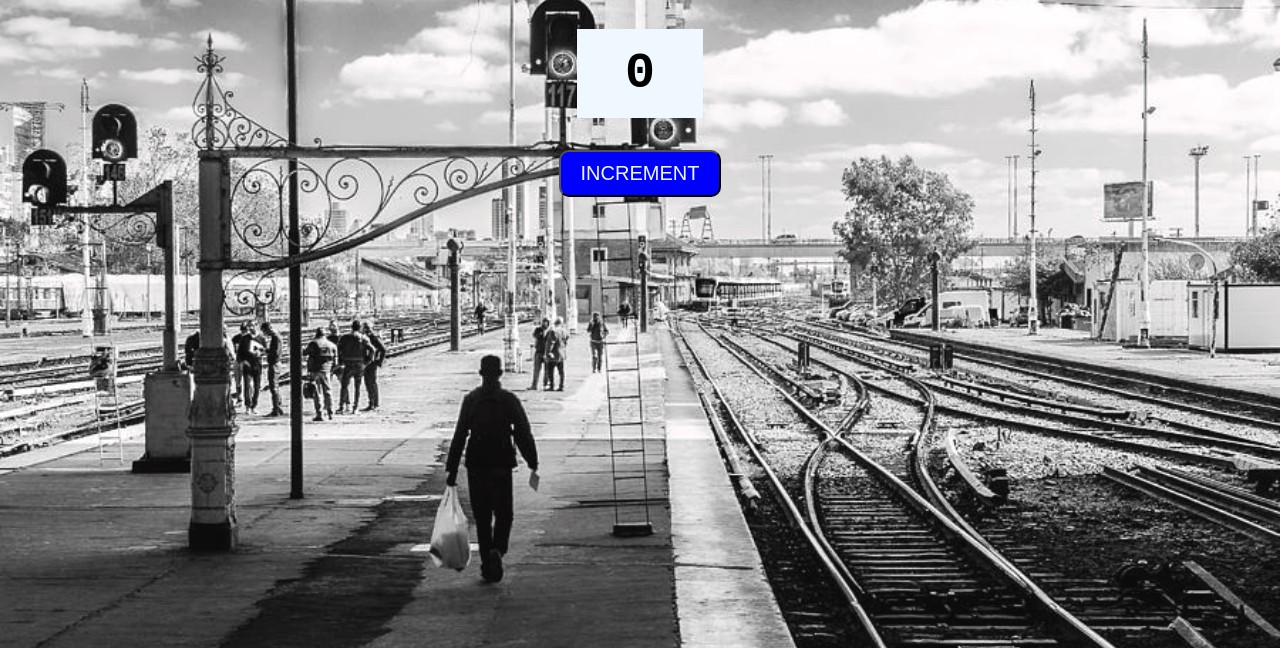
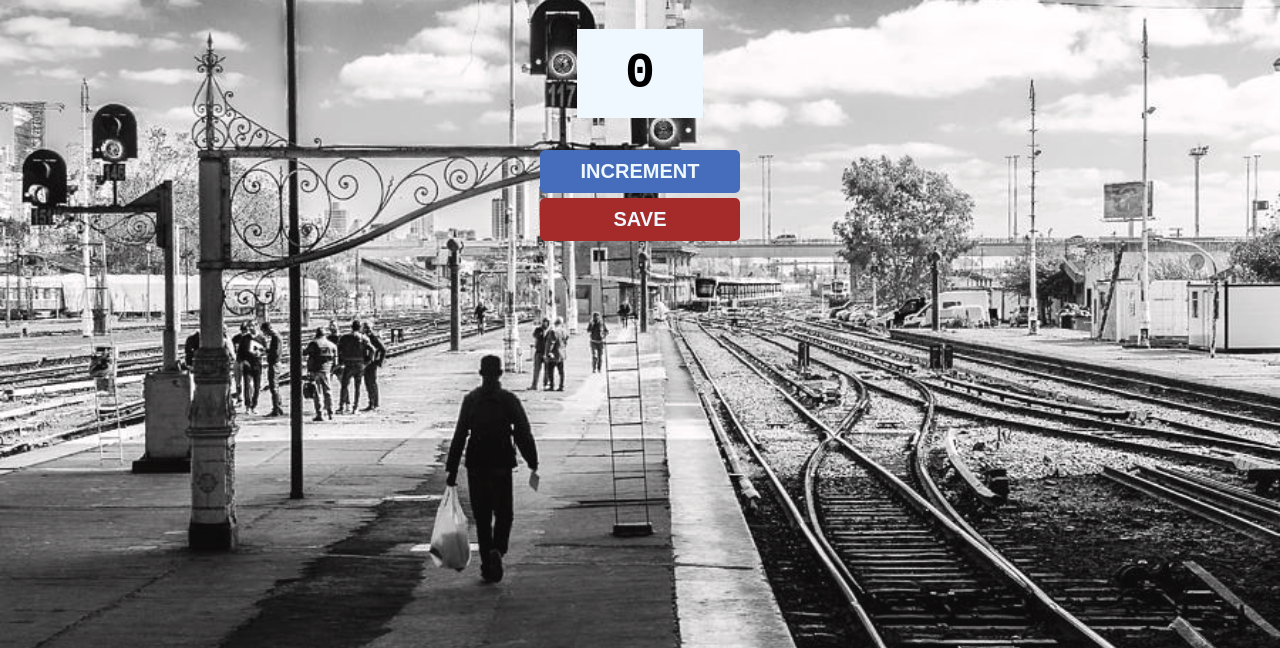
Before and after one commit to samirahekmati/Passenger-counter-app, a plain HTML site: page index.html in a window 1280 px wide. Shown: the part 152-800 px from the top of the page. Drawn offline with Linux system fonts and the light colour scheme.

Commit message:
added save button

```diff
--- a/index.html
+++ b/index.html
@@ -11,6 +11,7 @@
     <h1>People entered:</h1>
     <h2 id="count-el">0</h2>
     <button id="increment-btn" onclick="increment()">INCREMENT</button>
+    <button id="save-btn" onclick="save()">SAVE</button>
 
     <script src="script.js"></script>
 </body>
--- a/script.js
+++ b/script.js
@@ -8,3 +8,6 @@ function increment(){
     count = count +1;
     countEl.innerText = count;
 }
+function save(){
+    console.log(count)
+}
--- a/style.css
+++ b/style.css
@@ -18,10 +18,21 @@ h1 {
     padding: 1rem 0;
     font-size: 50px;
 }
+button{
+    color: aliceblue;
+    font-weight: bold;
+    padding-top: 10px;
+    padding-bottom: 10px;
+    border: none;
+    border-radius: 5px;
+    font-size: 20px;
+    width: 200px;
+}
 #increment-btn{
-    background-color: blue;
-    color: aliceblue;
-    font-size: 20px;
-    padding: 10px 20px;
-    border-radius: 10px;
+    background-color: rgb(69, 109, 188);
 }
+#save-btn {
+    display: block;
+    margin: 0.3rem auto;
+    background-color: brown;
+}
```
